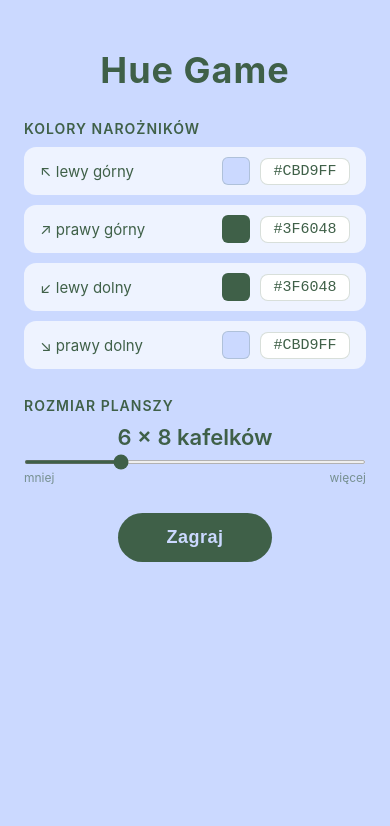
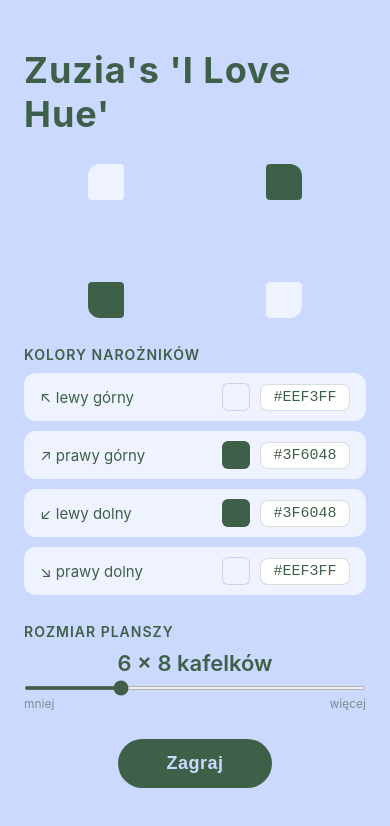
Before and after one commit to zuzmla/HueGameWeb, a React (Vite) app: page / in a window 390 px wide. Shown: the top 826 px of the page. Built offline with nearby package versions, Linux system fonts and the light colour scheme.

Commit message:
feat: poprawki stylistyczne, gotowy UI na iPhone XR

```diff
--- a/src/App.jsx
+++ b/src/App.jsx
@@ -5,15 +5,7 @@ import GameScreen from './screens/GameScreen';
 export default function App() {
   const [config, setConfig] = useState(null);
 
-  function handleStart(newConfig) {
-    setConfig(newConfig);
-  }
-
-  function handleNewGame() {
-    setConfig(null);
-  }
-
   return config
-    ? <GameScreen config={config} onNewGame={handleNewGame} />
-    : <SetupScreen onStart={handleStart} />;
+    ? <GameScreen config={config} onNewGame={() => setConfig(null)} />
+    : <SetupScreen onStart={setConfig} />;
 }
--- a/src/screens/SetupScreen.jsx
+++ b/src/screens/SetupScreen.jsx
@@ -90,7 +90,6 @@ function NativeColorPicker({ value, onChange }) {
     onChange(hsvToHex(newH, newS, newV));
   }
 
-  const hueColor = hsvToHex(h, 1, 1);
 
   return (
     <div style={{ width: '100%', display: 'flex', flexDirection: 'column', gap: 16 }}>
@@ -108,13 +107,13 @@ function NativeColorPicker({ value, onChange }) {
         <input
           type="range" min={0} max={100} value={Math.round(s * 100)}
           onChange={e => update(h, e.target.value / 100, v)}
-          style={{ ...sliderStyle, accentColor: hueColor }}
+          style={{ ...sliderStyle, accentColor: COLORS.hunter }}
         />
         <label style={styles.sliderLabel}>Jasność: {Math.round(v * 100)}%</label>
         <input
           type="range" min={0} max={100} value={Math.round(v * 100)}
           onChange={e => update(h, s, e.target.value / 100)}
-          style={{ ...sliderStyle, accentColor: hueColor }}
+          style={{ ...sliderStyle, accentColor: COLORS.hunter }}
         />
         <label style={styles.sliderLabel}>Odcień: {Math.round(h)}°</label>
         <input
@@ -122,7 +121,7 @@ function NativeColorPicker({ value, onChange }) {
           onChange={e => update(Number(e.target.value), s, v)}
           style={{
             ...sliderStyle,
-            accentColor: hueColor,
+            accentColor: COLORS.hunter,
             background: 'linear-gradient(to right, #f00, #ff0, #0f0, #0ff, #00f, #f0f, #f00)',
           }}
         />
@@ -170,10 +169,10 @@ function hsvToHex(h, s, v) {
 
 export default function SetupScreen({ onStart }) {
   const [gridSize, setGridSize]     = useState(6);
-  const [topLeft, setTopLeft]       = useState('#CBD9FF');
+  const [topLeft, setTopLeft]       = useState('#EEF3FF');
   const [topRight, setTopRight]     = useState('#3F6048');
   const [bottomLeft, setBottomLeft] = useState('#3F6048');
-  const [bottomRight, setBottomRight] = useState('#CBD9FF');
+  const [bottomRight, setBottomRight] = useState('#EEF3FF');
 
   const cols = gridSize;
   const rows = Math.round(gridSize * 1.4);
@@ -191,7 +190,28 @@ export default function SetupScreen({ onStart }) {
 
   return (
     <div style={styles.container}>
-      <h1 style={styles.title}>Hue Game</h1>
+      <h1 style={styles.title}>Zuzia's 'I Love Hue'</h1>
+    {/* Podgląd narożników */}
+        <div style={{
+        width: '55vw',
+        maxWidth: 300,
+        aspectRatio: '1 / 0.72',
+        borderRadius: 12,
+        overflow: 'hidden',
+        display: 'flex',
+        flexDirection: 'column',
+        justifyContent: 'space-between',
+        padding: 0,
+        }}>
+        <div style={{ display: 'flex', justifyContent: 'space-between' }}>
+            <div style={{ width: 36, height: 36, borderRadius: 4, backgroundColor: isValidHex(topLeft)  ? topLeft  : '#ccc' }} />
+            <div style={{ width: 36, height: 36, borderRadius: 4, backgroundColor: isValidHex(topRight) ? topRight : '#ccc' }} />
+        </div>
+        <div style={{ display: 'flex', justifyContent: 'space-between' }}>
+            <div style={{ width: 36, height: 36, borderRadius: 4, backgroundColor: isValidHex(bottomLeft)  ? bottomLeft  : '#ccc' }} />
+            <div style={{ width: 36, height: 36, borderRadius: 4, backgroundColor: isValidHex(bottomRight) ? bottomRight : '#ccc' }} />
+        </div>
+        </div>
 
       {/* Kolory narożników */}
       <div style={styles.section}>
```
